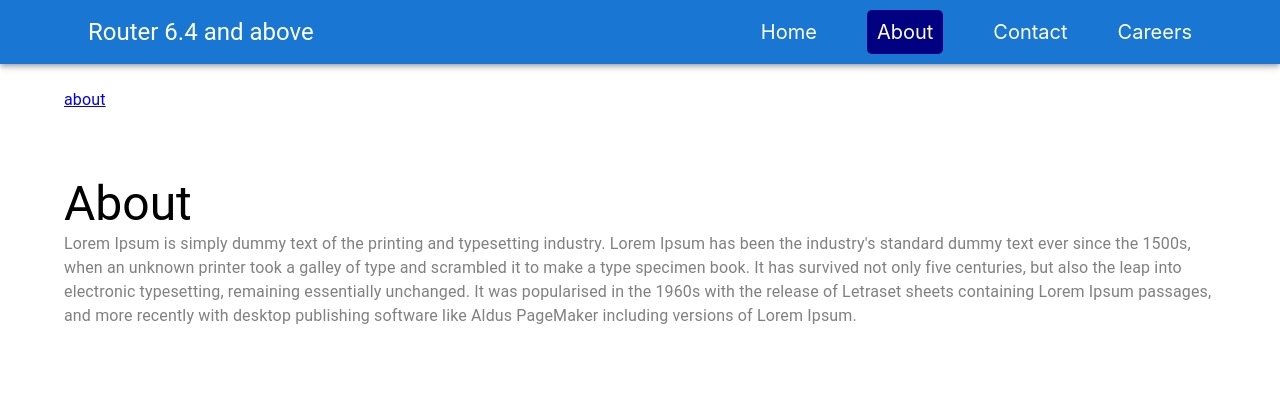
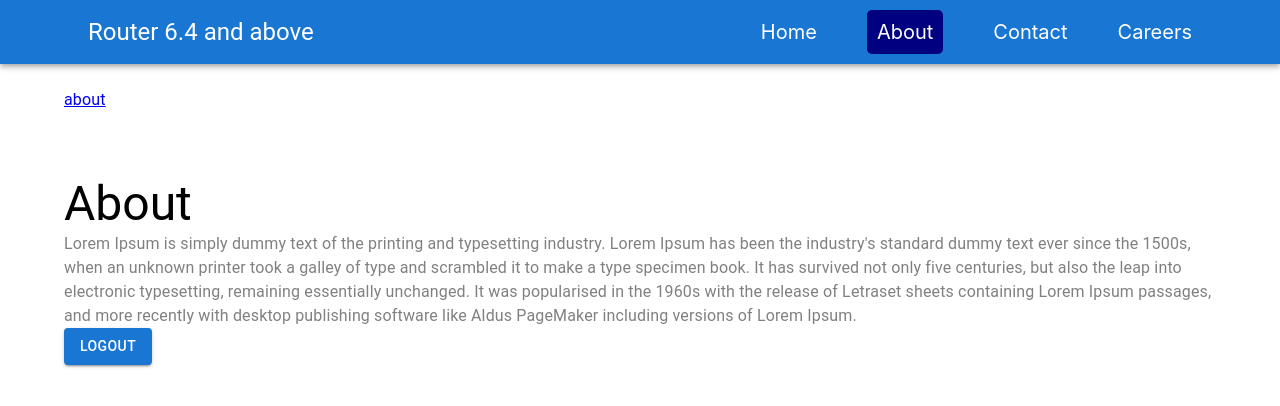
Before and after one commit to TamilCodingWizard/reactrouterv6.4, a React (Create React App) app: page /about in a window 1280 px wide. Shown: the top 406 px of the page. Built offline with nearby package versions, Linux system fonts and the light colour scheme.

Commit message:
video 10

```diff
--- a/src/screens/About.js
+++ b/src/screens/About.js
@@ -1,7 +1,14 @@
-import React from 'react'
-import { Typography } from '@mui/material';
+import React, { useState } from 'react'
+import { Button, Typography } from '@mui/material';
+import { Navigate } from 'react-router-dom';
 
 const About = () => {
+  const [user,setUser] = useState('test')
+
+  if (!user) {
+    return <Navigate to='/' replace={true}/>
+  }
+
   return (
     <>
       <Typography variant="h3">About</Typography>
@@ -16,6 +23,7 @@
         with desktop publishing software like Aldus PageMaker including versions
         of Lorem Ipsum.
       </Typography>
+      <Button variant='contained' onClick={() => setUser(null)}>Logout</Button>
     </>
   )
 }
```
